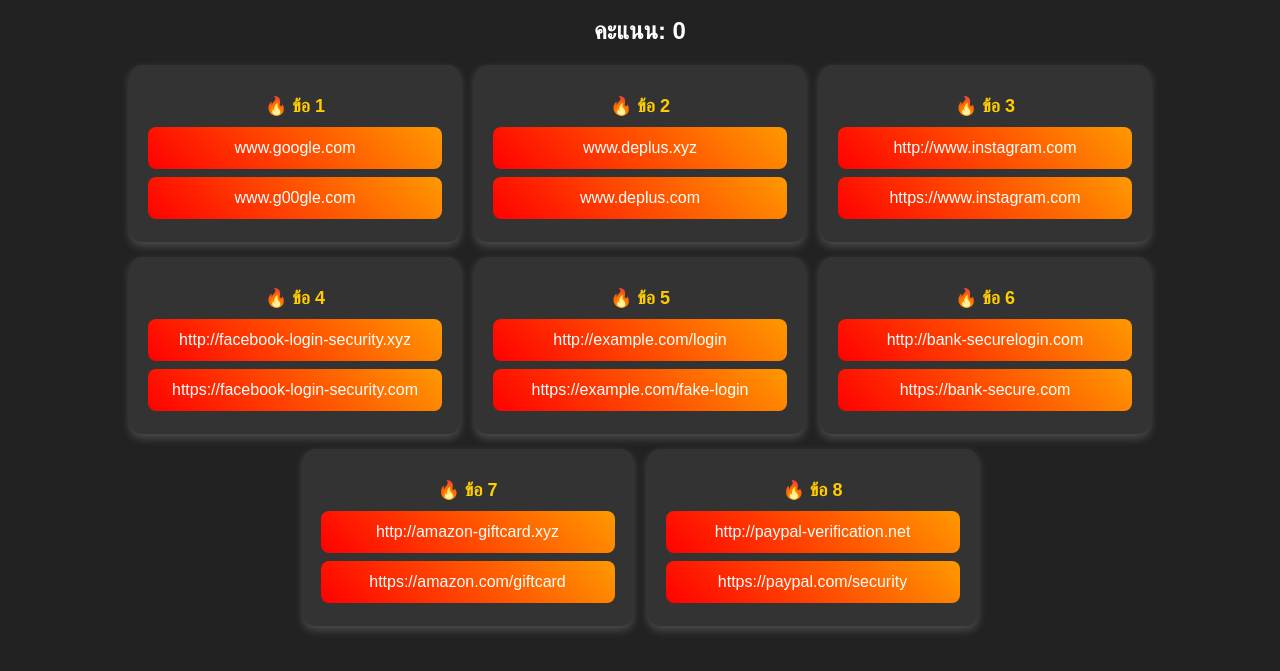
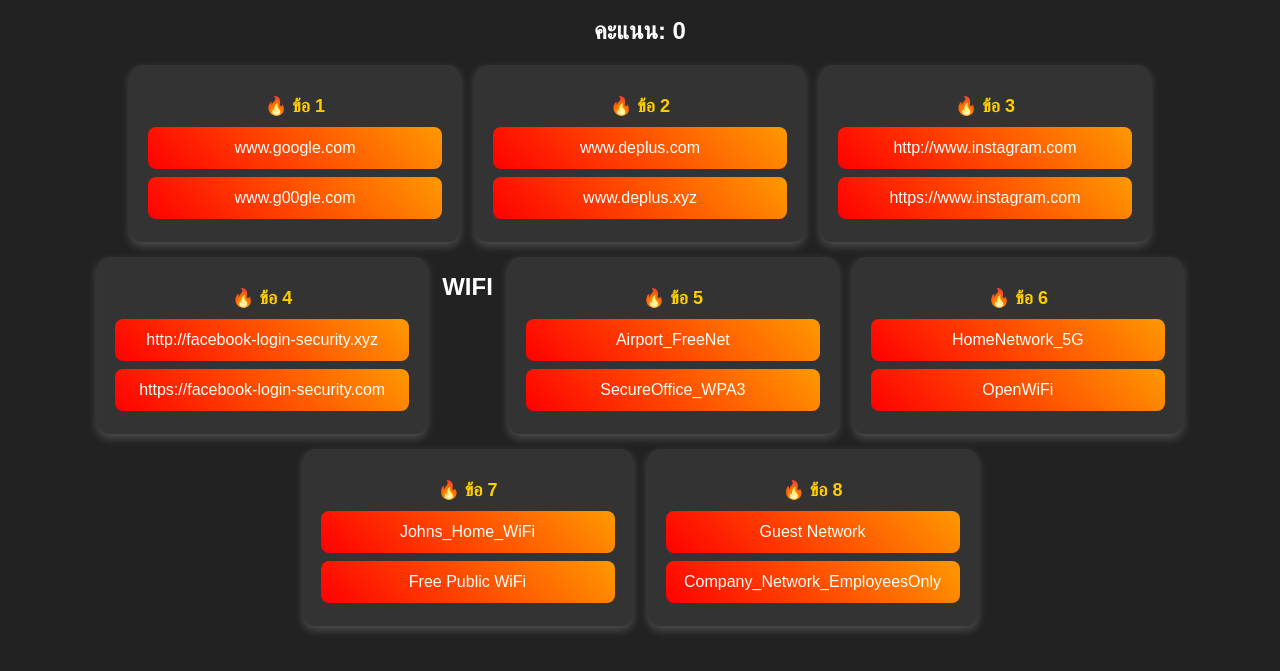
Before and after one commit to VRPBosS62/Spot-the-cyber-trap, a plain HTML site: page index.html in a window 1280 px wide. Shown: the part 75-746 px from the top of the page. Drawn offline with Linux system fonts and the light colour scheme.

Commit message:
index.html

```diff
--- a/index.html
+++ b/index.html
@@ -23,8 +23,9 @@
         <div class="box">
             <h2>🔥 ข้อ 2</h2>
             <div class="link-container">
+                <a href="#" onclick="checkAnswer(this, true, 2)">www.deplus.com</a>
                 <a href="#" onclick="checkAnswer(this, false, 2)">www.deplus.xyz</a>
-                <a href="#" onclick="checkAnswer(this, true, 2)">www.deplus.com</a>
+
             </div>
         </div>
 
@@ -44,37 +45,43 @@
             </div>
         </div>
 
+         <!-- --------------- -->
+
+        <h1 class="wifi">WIFI</h1>
         <div class="box">
             <h2>🔥 ข้อ 5</h2>
             <div class="link-container">
-                <a href="#" onclick="checkAnswer(this, false, 5)">http://example.com/login</a>
-                <a href="#" onclick="checkAnswer(this, true, 5)">https://example.com/fake-login</a>
+                <a href="#" onclick="checkAnswer(this, true, 5)">Airport_FreeNet</a>
+                <a href="#" onclick="checkAnswer(this, false, 5)">SecureOffice_WPA3</a>
             </div>
         </div>
 
         <div class="box">
             <h2>🔥 ข้อ 6</h2>
             <div class="link-container">
-                <a href="#" onclick="checkAnswer(this, false, 6)">http://bank-securelogin.com</a>
-                <a href="#" onclick="checkAnswer(this, true, 6)">https://bank-secure.com</a>
+                <a href="#" onclick="checkAnswer(this, true, 6)">HomeNetwork_5G</a>
+                <a href="#" onclick="checkAnswer(this, false, 6)">OpenWiFi</a>
+
             </div>
         </div>
 
         <div class="box">
             <h2>🔥 ข้อ 7</h2>
             <div class="link-container">
-                <a href="#" onclick="checkAnswer(this, false, 7)">http://amazon-giftcard.xyz</a>
-                <a href="#" onclick="checkAnswer(this, true, 7)">https://amazon.com/giftcard</a>
+                <a href="#" onclick="checkAnswer(this, true, 7)">Johns_Home_WiFi</a>
+                <a href="#" onclick="checkAnswer(this, false, 7)">Free Public WiFi</a>
+
             </div>
         </div>
 
         <div class="box">
             <h2>🔥 ข้อ 8</h2>
             <div class="link-container">
-                <a href="#" onclick="checkAnswer(this, false, 8)">http://paypal-verification.net</a>
-                <a href="#" onclick="checkAnswer(this, true, 8)">https://paypal.com/security</a>
+                <a href="#" onclick="checkAnswer(this, false, 8)">Guest Network</a>
+                <a href="#" onclick="checkAnswer(this, true, 8)">Company_Network_EmployeesOnly</a>
             </div>
         </div>
+
     </div>
 
     <script>
```
